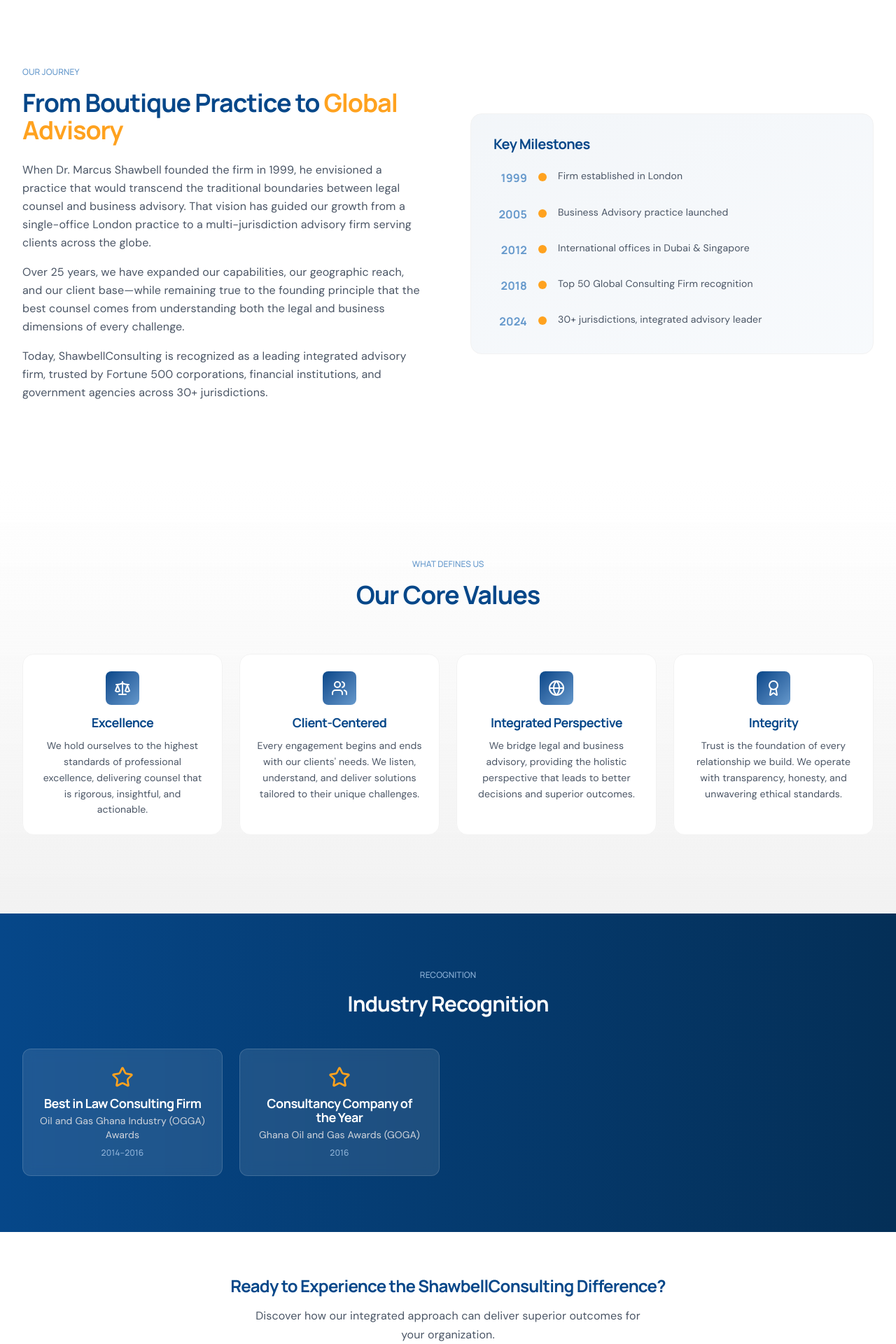
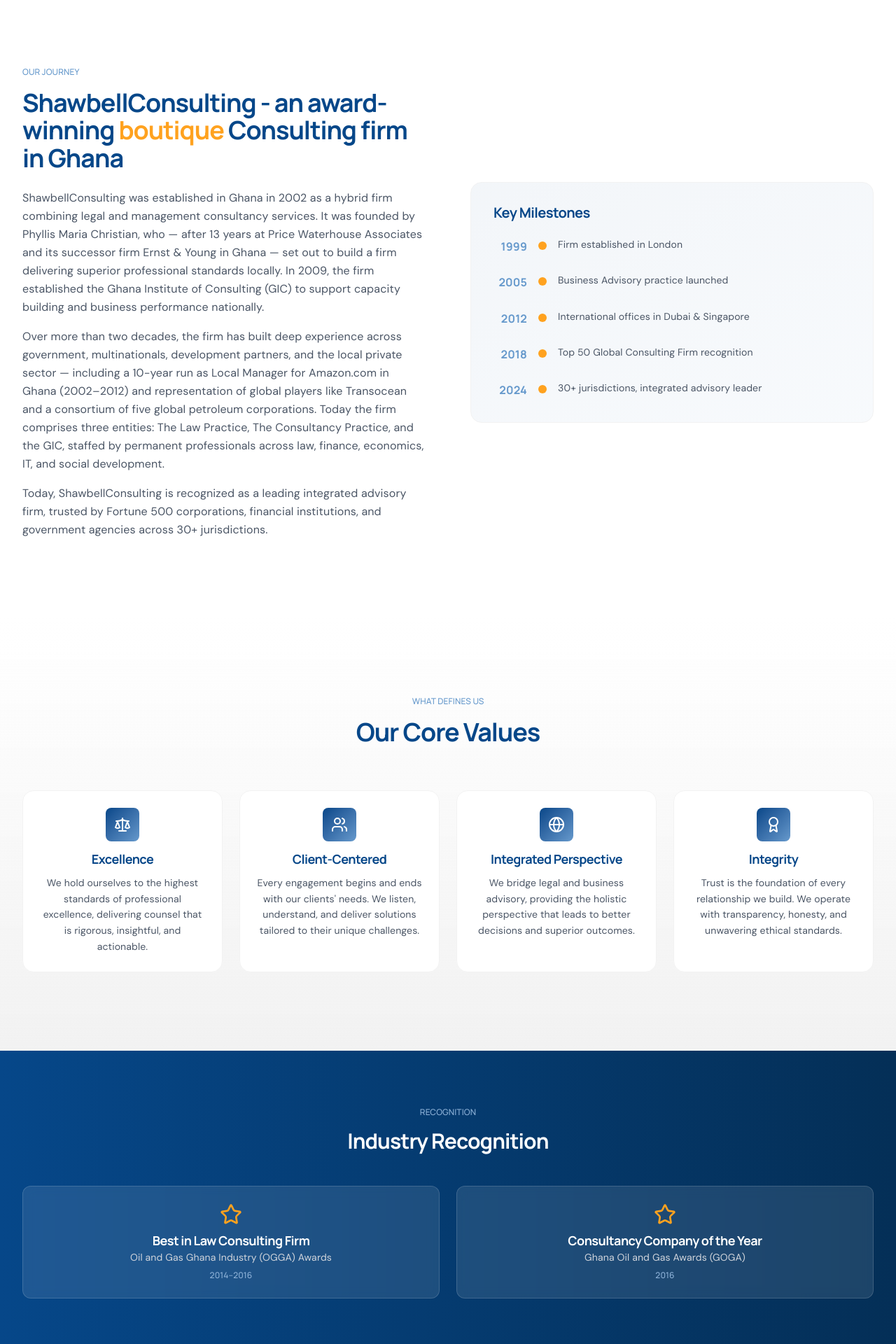
Before and after one commit to Puzzle-Fxr/shawbellconsulting, a React (Vite) app: page /about in a window 1280 px wide. Shown: the part 600-2520 px from the top of the page at 70% size. Built offline with nearby package versions, Linux system fonts and the light colour scheme.

Commit message:
feat: update About page content to reflect ShawbellConsulting's history and achievements

```diff
--- a/src/pages/About.tsx
+++ b/src/pages/About.tsx
@@ -25,14 +25,14 @@ export default function About() {
             >
               <p className="font-heading font-medium text-xs uppercase tracking-wider text-ocean mb-4">Our Journey</p>
               <h2 className="font-heading font-bold text-3xl md:text-4xl text-steel leading-tight mb-6">
-                From Boutique Practice to
-                <span className="text-pumpkin"> Global Advisory</span>
+                ShawbellConsulting - an award-winning
+                <span className="text-pumpkin"> boutique </span>Consulting firm in Ghana
               </h2>
               <p className="text-gray-600 leading-relaxed mb-4">
-                When Dr. Marcus Shawbell founded the firm in 1999, he envisioned a practice that would transcend the traditional boundaries between legal counsel and business advisory. That vision has guided our growth from a single-office London practice to a multi-jurisdiction advisory firm serving clients across the globe.
+                ShawbellConsulting was established in Ghana in 2002 as a hybrid firm combining legal and management consultancy services. It was founded by Phyllis Maria Christian, who — after 13 years at Price Waterhouse Associates and its successor firm Ernst & Young in Ghana — set out to build a firm delivering superior professional standards locally. In 2009, the firm established the Ghana Institute of Consulting (GIC) to support capacity building and business performance nationally.
               </p>
               <p className="text-gray-600 leading-relaxed mb-4">
-                Over 25 years, we have expanded our capabilities, our geographic reach, and our client base—while remaining true to the founding principle that the best counsel comes from understanding both the legal and business dimensions of every challenge.
+                Over more than two decades, the firm has built deep experience across government, multinationals, development partners, and the local private sector — including a 10-year run as Local Manager for Amazon.com in Ghana (2002–2012) and representation of global players like Transocean and a consortium of five global petroleum corporations. Today the firm comprises three entities: The Law Practice, The Consultancy Practice, and the GIC, staffed by permanent professionals across law, finance, economics, IT, and social development.
               </p>
               <p className="text-gray-600 leading-relaxed">
                 Today, ShawbellConsulting is recognized as a leading integrated advisory firm, trusted by Fortune 500 corporations, financial institutions, and government agencies across 30+ jurisdictions.
@@ -107,7 +107,7 @@ export default function About() {
             <p className="font-heading font-medium text-xs uppercase tracking-wider text-ocean-light mb-4">Recognition</p>
             <h2 className="font-heading font-bold text-3xl text-white">Industry Recognition</h2>
           </div>
-          <div className="grid md:grid-cols-2 lg:grid-cols-4 gap-6">
+          <div className="grid md:grid-cols-2 lg:grid-cols-2 gap-6">
             {accolades.map((a, i) => (
               <motion.div
                 key={i}
```
